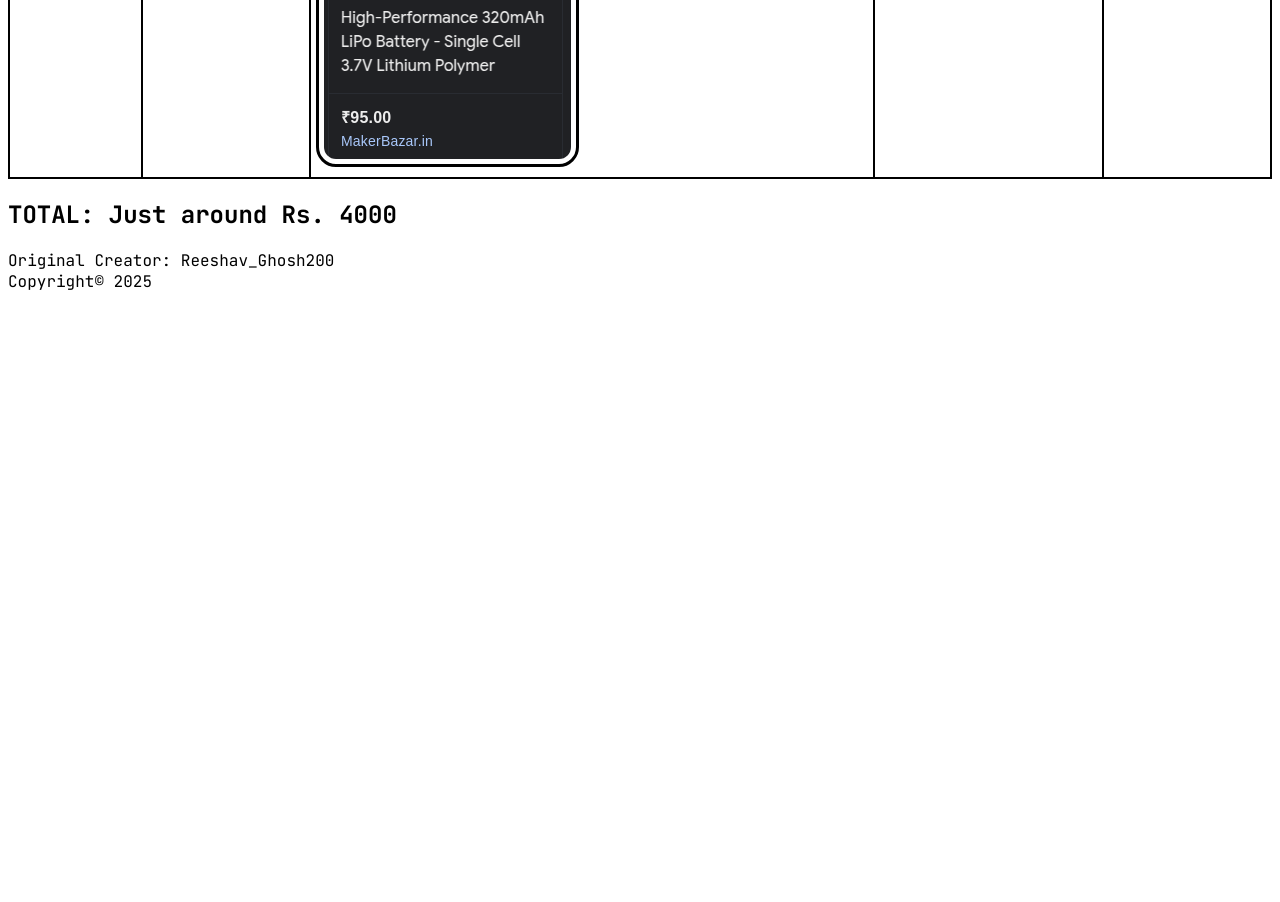
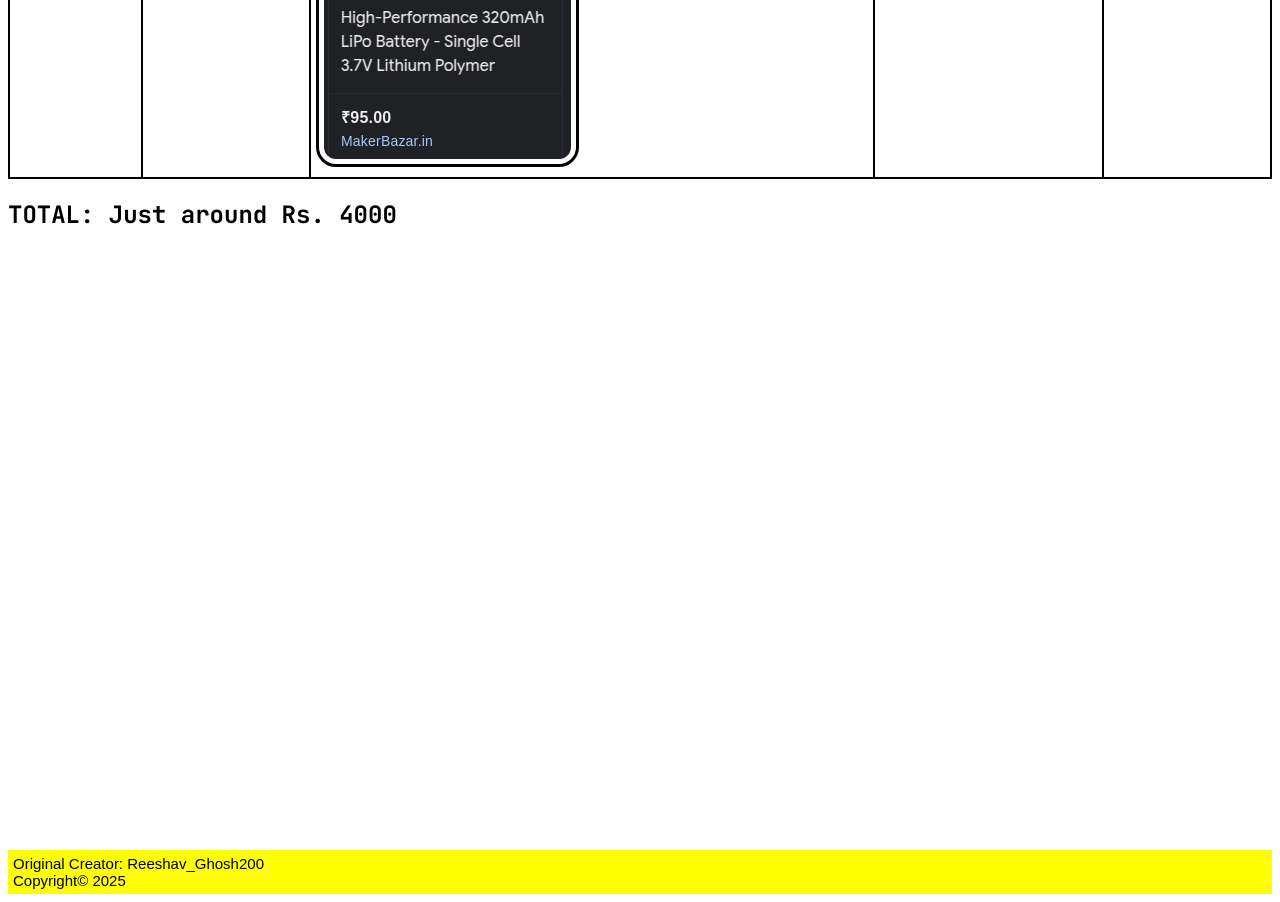
Before and after one commit to ReeshavGhosh200/parts, a plain HTML site: page index.html in a window 1280 px wide. Shown: the part 4922-5824 px from the top of the page. Before the commit the page ends 5222 px from the top, so only its background shows below. Drawn offline with Linux system fonts and the light colour scheme.

Commit message:
Update style.css

```diff
--- a/style.css
+++ b/style.css
@@ -14,4 +14,16 @@ table, tr, td, th {
   padding: 5px;
   border-radius: 2px;
   border-collapse: collapse;
+}
+
+.copy {
+  background-color: yellow;
+  font-family: arial;
+  font-size: 15px;
+  padding: 5px;
+  margin: 0;
+}
+
+.ddd {
+  height: 75vh;
 }/*# sourceMappingURL=style.css.map */
```
